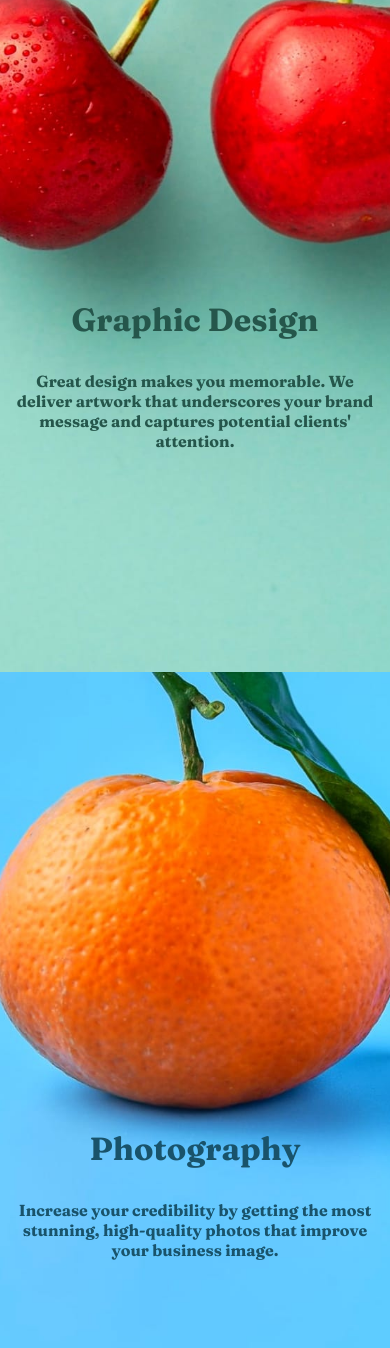
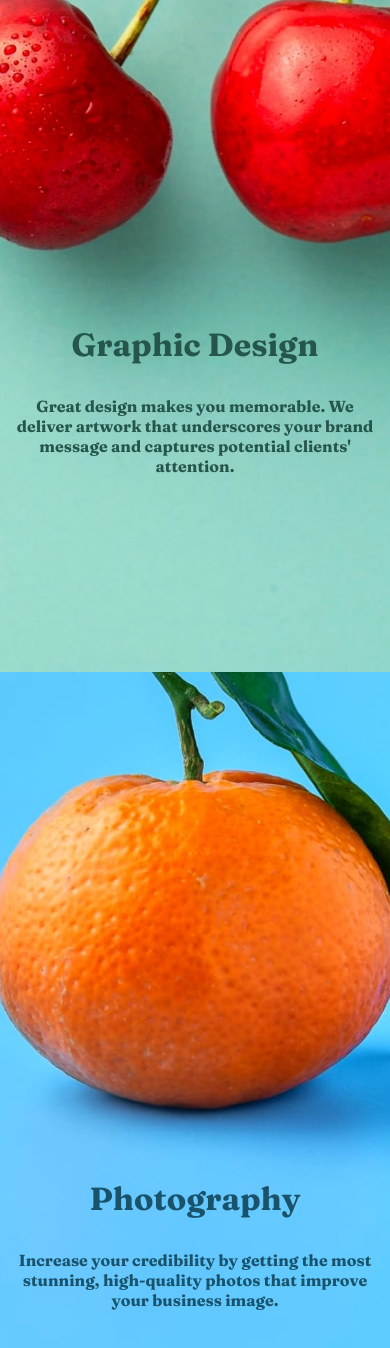
Before and after one commit to horpemee/Sunny-side-landing-page, a React (Create React App) app: page / in a window 390 px wide. Shown: the part 2370-3718 px from the top of the page. Built offline with nearby package versions, Linux system fonts and the light colour scheme; a web font is replaced by a local one.

Commit message:
different images for different screen sizes

```diff
--- a/src/component/section/section.scss
+++ b/src/component/section/section.scss
@@ -127,6 +127,9 @@
       h1 {
         margin-top: 250px;
         color: var(--Dark-desaturated-cyan);
+        @media (min-width: 310px) and (max-width: 520px) {
+          margin-top: 300px;
+        }
       }
 
       p {
@@ -177,6 +180,10 @@
       h1 {
         margin-top: 200px;
         color: var(--Dark-blue);
+
+        @media (min-width: 310px) and (max-width: 520px) {
+          margin-top: 300px;
+        }
       }
       p {
         margin-top: 3rem;
```
